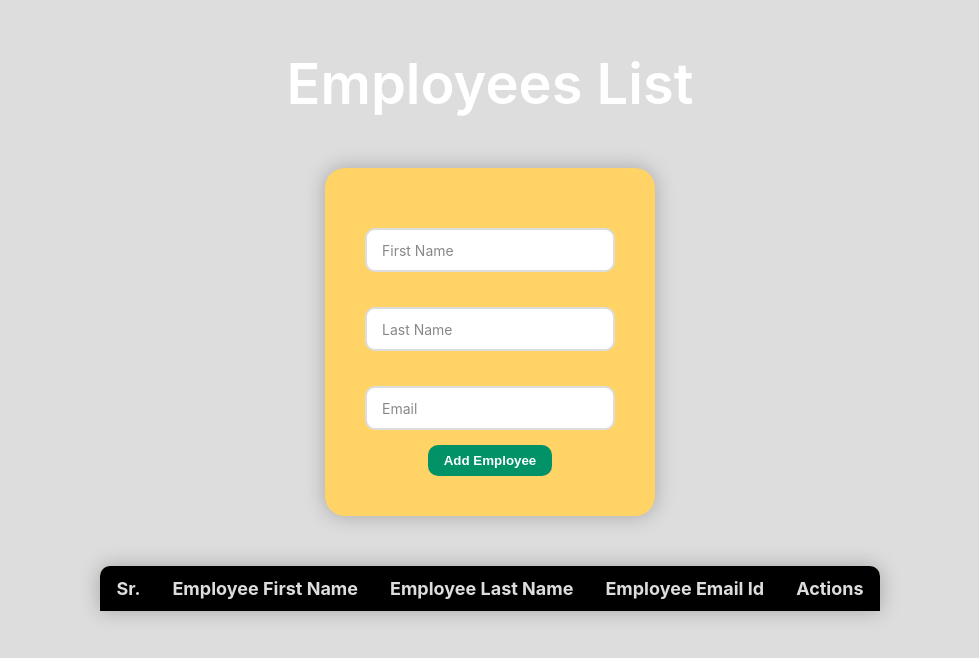
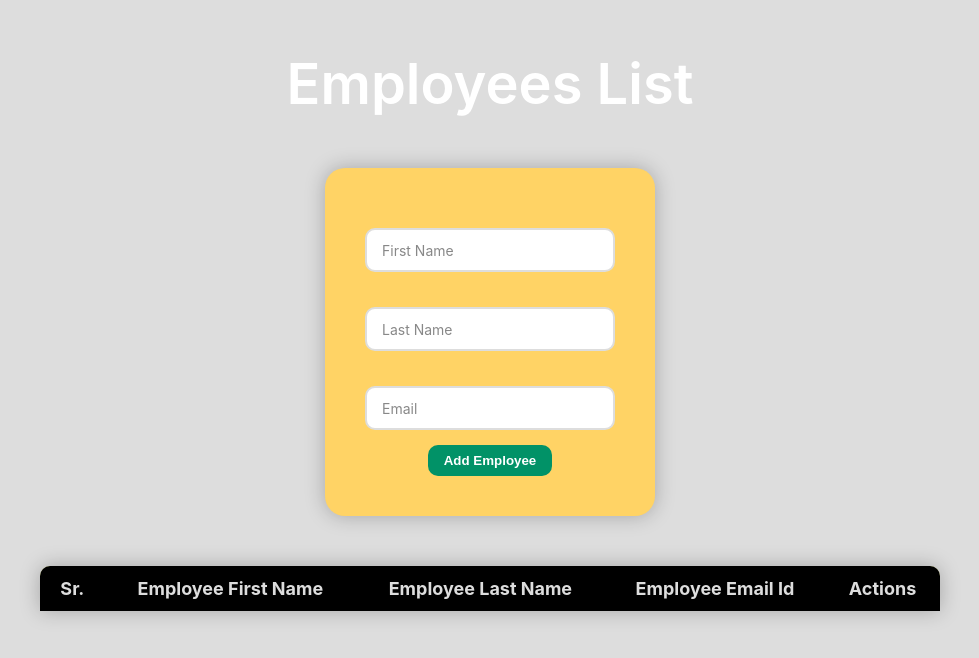
Before and after one commit to yousafsabir/16-CRUD-md-react, a React (Vite) app: page / in a window 1280 px wide. Shown: the top 658 px of the page, without its empty margins (150-1129 px from the left). Built offline with nearby package versions, Linux system fonts and the light colour scheme.

Commit message:
table width added

```diff
--- a/src/App.css
+++ b/src/App.css
@@ -132,6 +132,7 @@ h1 {
 table {
   /* measurements */
   padding: 40px;
+  min-width: 900px;
   /* color */
   background-color: #fdffa9;
   /* border properties */
```
